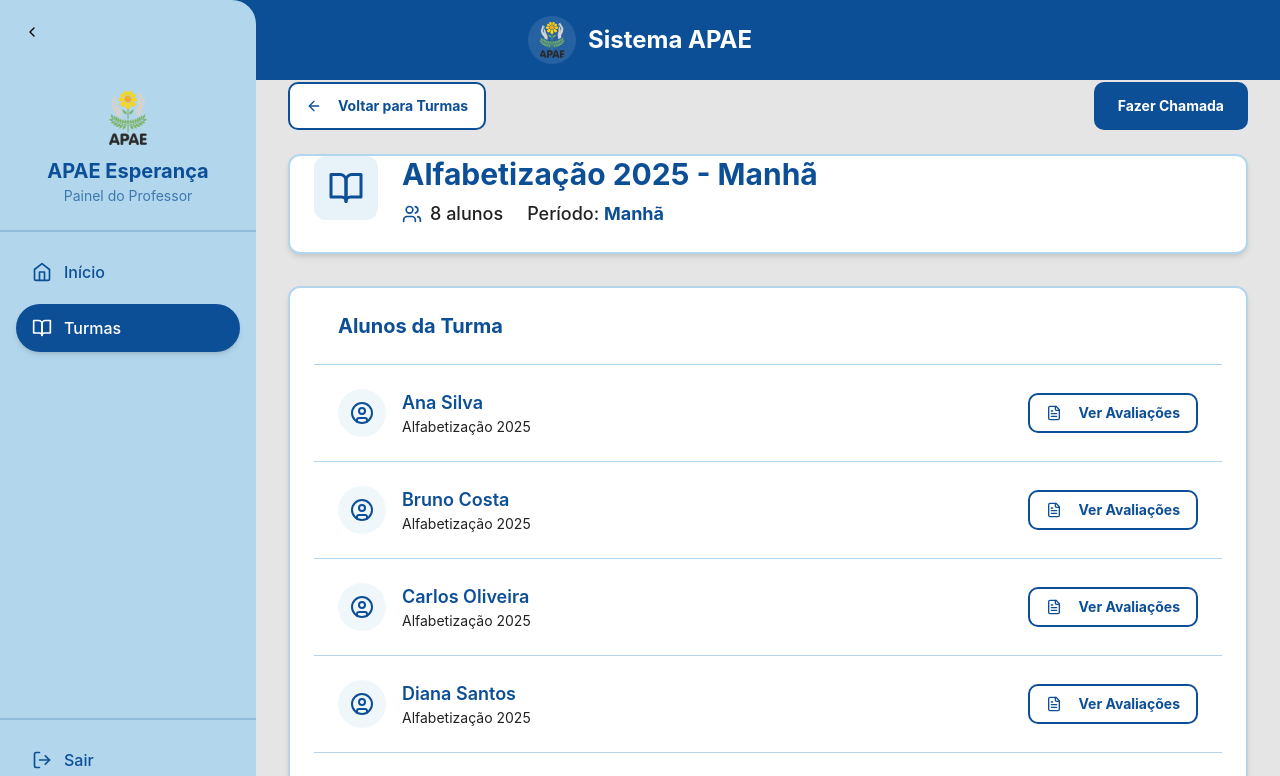
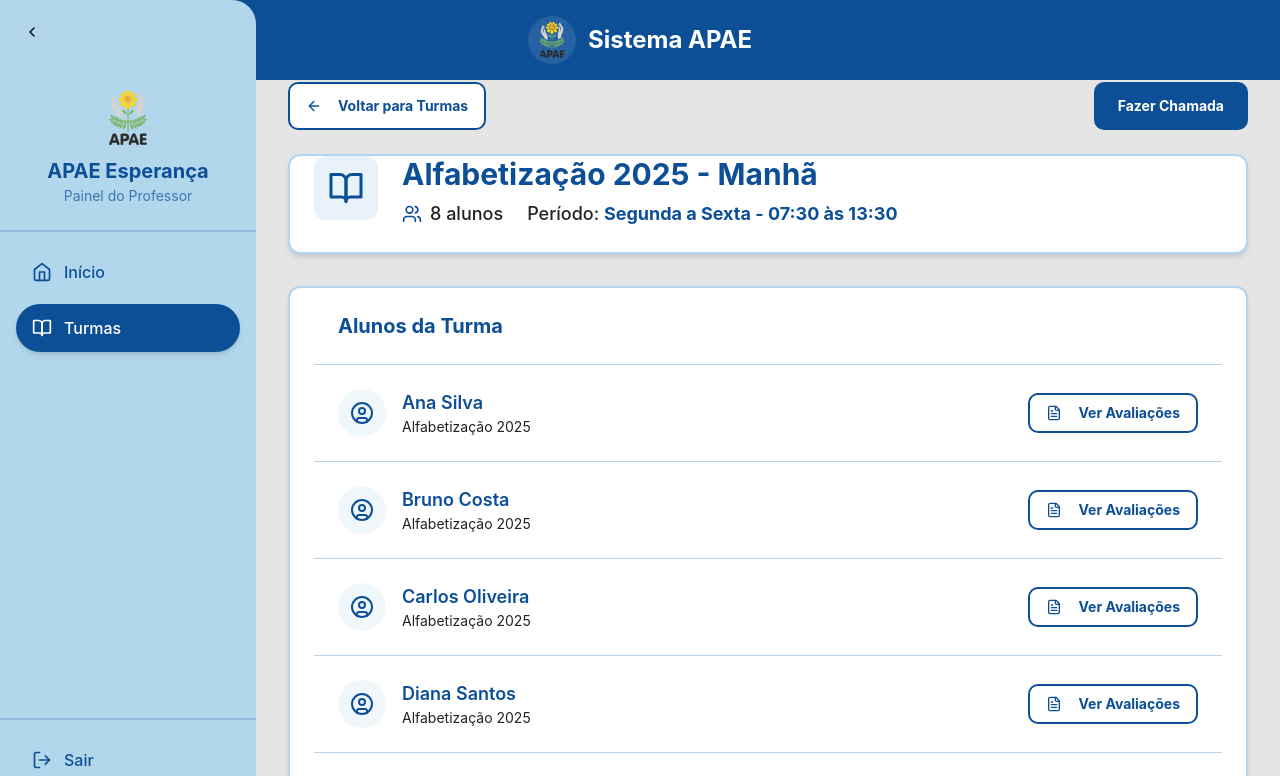
Before and after one commit to IFPBEsp/APAE-gestao-escolar, a Next.js app in the folder app/: page /professor/turmas/1 in a window 1280 px wide. Shown: the top 776 px of the page. Built offline with nearby package versions, Linux system fonts and the light colour scheme.

Commit message:
refactor: refatorando periodo da tela de detalhes de turmas

```diff
--- a/app/src/app/professor/turmas/[turmaId]/page.tsx
+++ b/app/src/app/professor/turmas/[turmaId]/page.tsx
@@ -21,7 +21,7 @@ interface Turma {
 const turmaData: Record<string, Turma> = {
     "1": {
         nome: "Alfabetização 2025 - Manhã",
-        periodo: "Manhã",
+        periodo: "Segunda a Sexta - 07:30 às 13:30",
         alunos: [
             { id: 1, name: "Ana Silva" },
             { id: 2, name: "Bruno Costa" },
@@ -35,7 +35,7 @@ const turmaData: Record<string, Turma> = {
     },
     "2": {
         nome: "Estimulação 2025 - Tarde",
-        periodo: "Tarde",
+        periodo: "Segunda a Sexta - 13:30 às 17:00",
         alunos: [
             { id: 9, name: "Igor Martins" },
             { id: 10, name: "Juliana Alves" },
```
